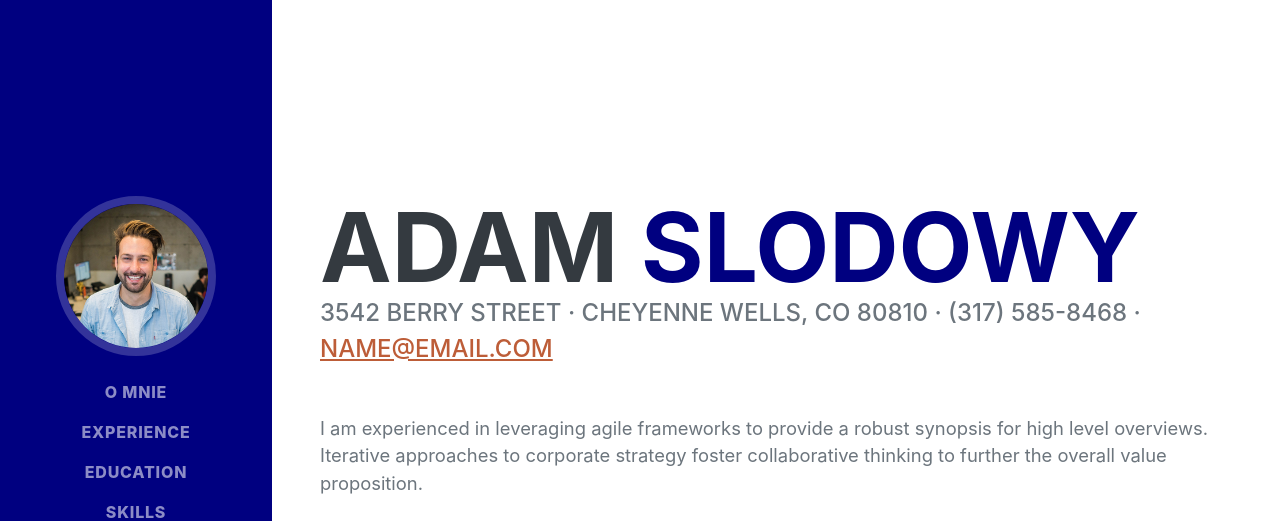
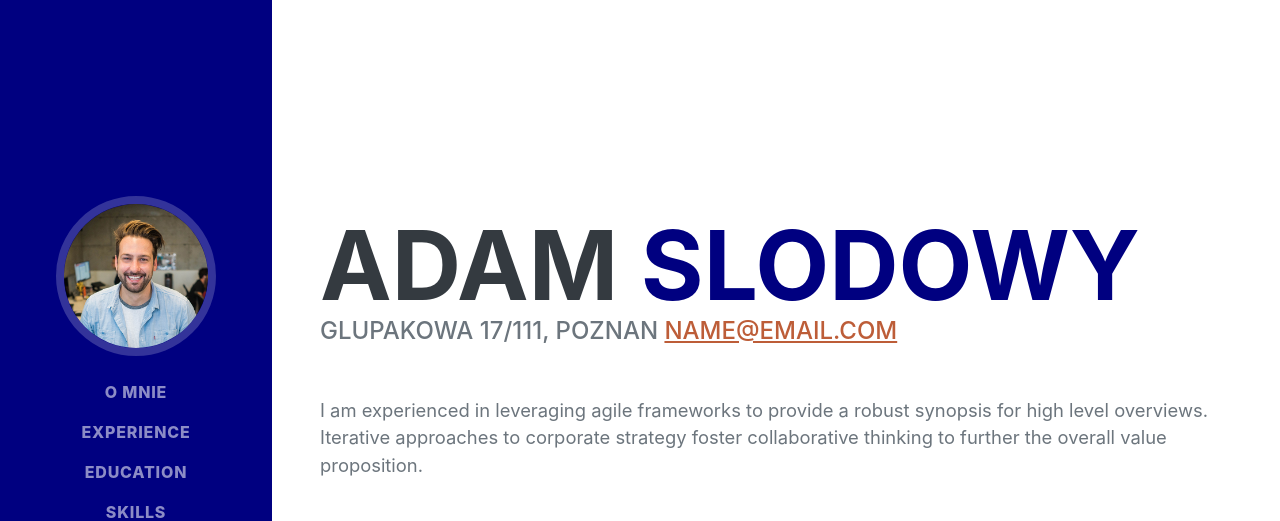
Before and after one commit to sharpz33/gitwgodzine, a plain HTML site: page index.html in a window 1280 px wide. Shown: the top 521 px of the page. Drawn offline with nearby package versions, Linux system fonts and the light colour scheme; a web font is replaced by a local one.

Commit message:
Change home address

```diff
--- a/index.html
+++ b/index.html
@@ -44,8 +44,8 @@
                         <span class="text-primary">Slodowy</span>
                     </h1>
                     <div class="subheading mb-5">
-                        3542 Berry Street · Cheyenne Wells, CO 80810 · (317) 585-8468 ·
-                        <a href="mailto:name@email.com">name@email.com</a>
+                        Glupakowa 17/111, Poznan
+			<a href="mailto:name@email.com">name@email.com</a>
                     </div>
                     <p class="lead mb-5">I am experienced in leveraging agile frameworks to provide a robust synopsis for high level overviews. Iterative approaches to corporate strategy foster collaborative thinking to further the overall value proposition.</p>
                     <div class="social-icons">
```
